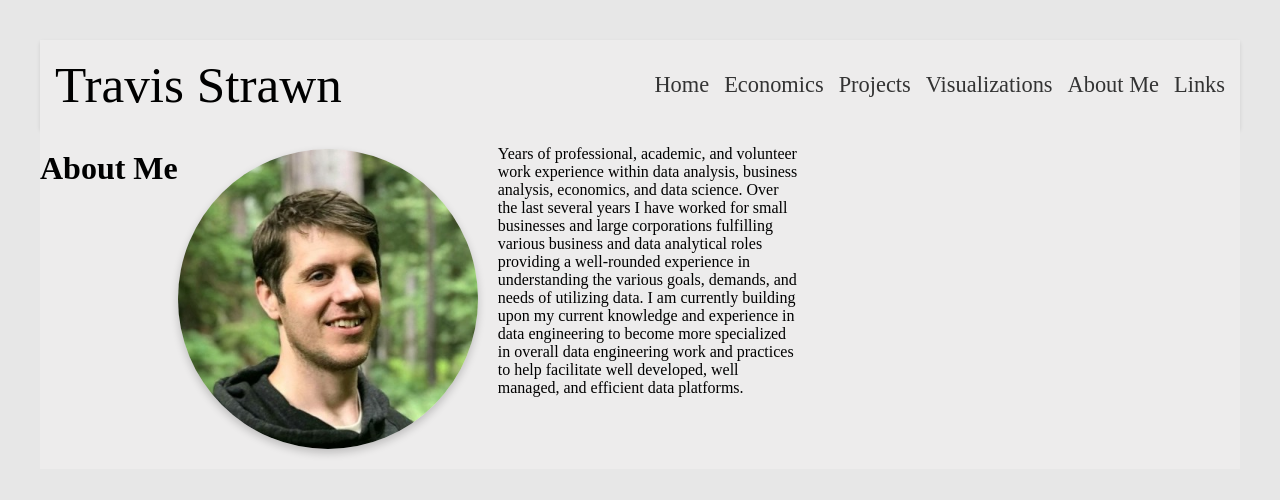
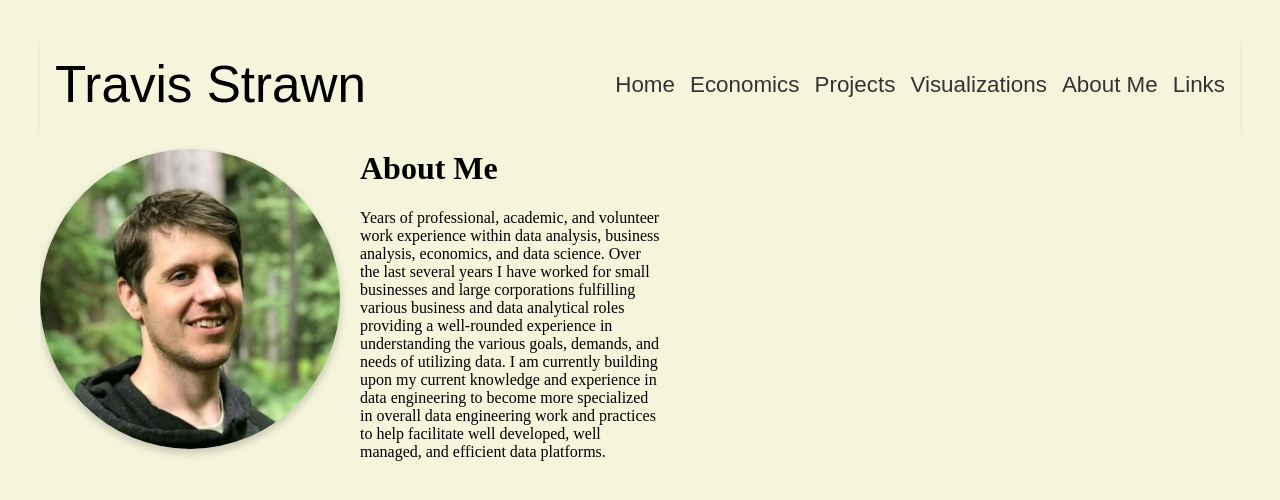
Before and after one commit to vipassanaecon/vipassanaecon.github.io, a plain HTML site: page pages/about_me.html in a window 1280 px wide. Drawn offline with Linux system fonts and the light colour scheme.

Commit message:
update links and css

```diff
--- a/css/styles.css
+++ b/css/styles.css
@@ -1,6 +1,10 @@
 /* styles.css */
 * {
   box-sizing: border-box;
+}
+
+:root {
+    --beige: #f5f5dc; /* Beige color */
 }
 
 /*may not need below*/
@@ -20,7 +24,7 @@
 /*may not need above*/
 
 html, body {
-    background-color: #e7e7e7;
+    background-color: #f5f5dc;
     margin: 0px;
     padding: 20px;
     width: 100%;
@@ -30,7 +34,10 @@ html, body {
 header, main, footer {
     width: 100%;
     overflow-x: hidden;
-    background-color: #edecec
+    background-color: #f5f5dc
+    /*font-family: 'Times New Roman', sans-serif;*!*/
+    /*font-size: 16px; !* Optional: Update font size *!*/
+    /*font-weight: normal; !* Optional: Update font weight *!*/
 }
 
 header {
@@ -40,17 +47,20 @@ header {
     padding: 0px 0%;
     box-shadow: 0 2px 4px rgba(0, 0, 0, 0.1);
     width: 100%;
+    font-family: 'Arial', sans-serif;
 }
 
 .brand {
     font-size: 4vw;
     padding: 15px;
+    font-family: 'Arial', sans-serif;
 }
 
 .nav-links {
     display: flex;
     gap: 15px;
     padding: 15px;
+    font-family: 'Arial', sans-serif;
 }
 
 .nav-links a {
--- a/pages/about_me.html
+++ b/pages/about_me.html
@@ -12,23 +12,26 @@
     <header>
         <div class="brand">Travis Strawn</div>
         <nav class="nav-links">
-            <a href="index.html">Home</a>
-            <a href="pages/economics.html">Economics</a>
-            <a href="pages/projects.html">Projects</a>
-            <a href="pages/visualizations.html">Visualizations</a>
-            <a href="pages/about_me.html">About Me</a>
-            <a href="pages/links.html">Links</a>
+            <a href="../index.html">Home</a>
+            <a href="economics.html">Economics</a>
+            <a href="projects.html">Projects</a>
+            <a href="visualizations.html">Visualizations</a>
+            <a href="about_me.html">About Me</a>
+            <a href="links.html">Links</a>
         </nav>
     </header>
 
     <main style="display: flex; align-items: flex-start;">
-        <h1>About Me</h1>
         <img src="/images/about_me_photo.jpg" style="width: 300px; height: auto; border-radius: 50%; margin-right: 20px;" alt="About Me Photo">
-        <p style="max-width: 300px; height: auto;">
-            Years of professional, academic, and volunteer work experience within data analysis, business analysis, economics, and data science.
-            Over the last several years I have worked for small businesses and large corporations fulfilling various business and data analytical roles providing a well-rounded experience in understanding the various goals, demands, and needs of utilizing data.
-            I am currently building upon my current knowledge and experience in data engineering to become more specialized in overall data engineering work and practices to help facilitate well developed, well managed, and efficient data platforms.
-        </p>
+        <!-- Container for heading and paragraph -->
+        <div>
+            <h1>About Me</h1>
+            <p style="max-width: 300px; height: auto;">
+                Years of professional, academic, and volunteer work experience within data analysis, business analysis, economics, and data science.
+                Over the last several years I have worked for small businesses and large corporations fulfilling various business and data analytical roles providing a well-rounded experience in understanding the various goals, demands, and needs of utilizing data.
+                I am currently building upon my current knowledge and experience in data engineering to become more specialized in overall data engineering work and practices to help facilitate well developed, well managed, and efficient data platforms.
+            </p>
+        </div>
     </main>
 
     <!--    <footer>-->
```
Also changed, not shown: index.html (+1 -1 lines), pages/economics.html (+11 -1 lines), pages/links.html (+11 -1 lines), pages/projects.html (+11 -1 lines), pages/visualizations.html (+11 -0 lines).
